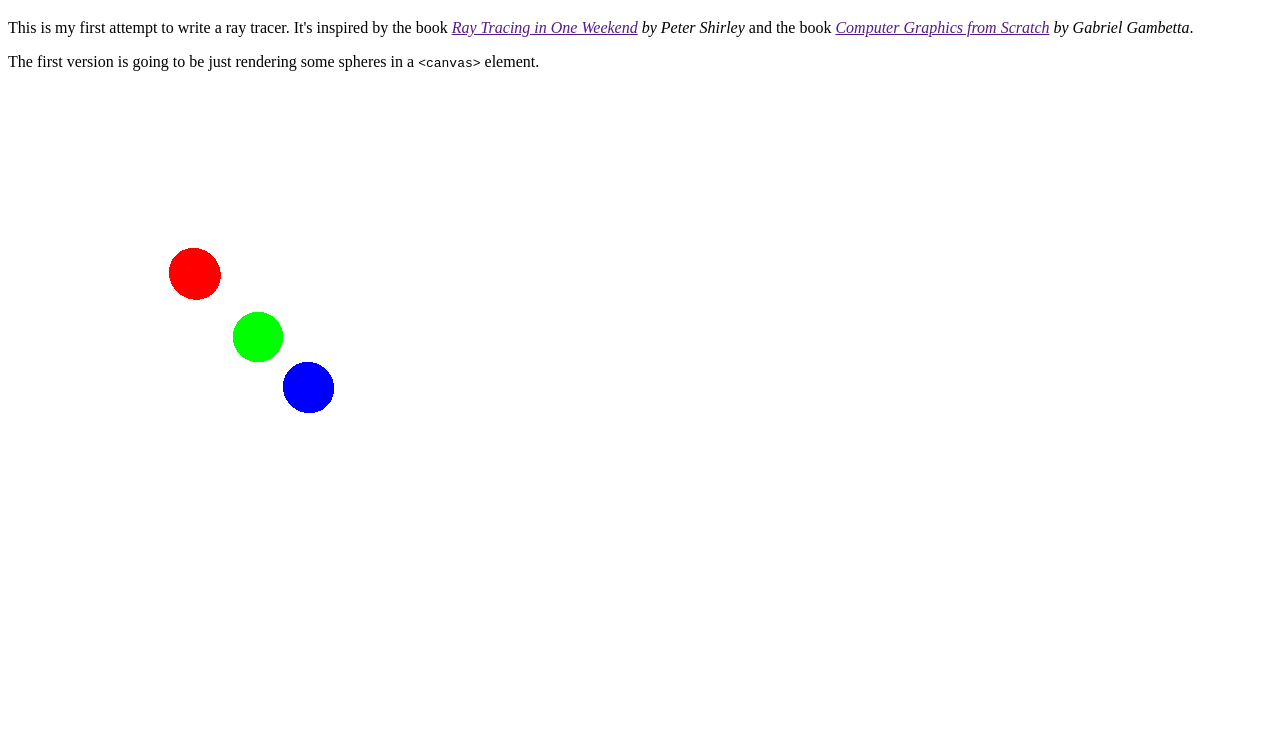
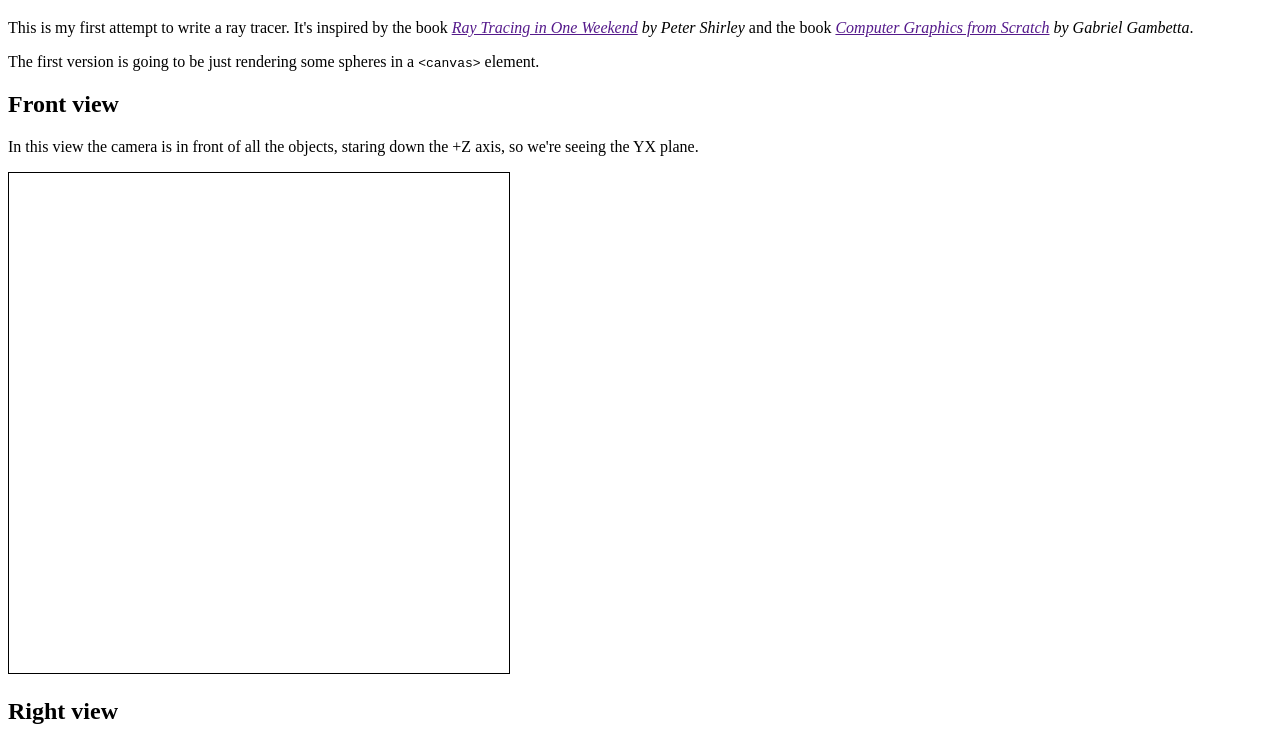
Before and after one commit to bstone100/js-ray-tracer, a website: page index.html in a window 1280 px wide. Shown: the part 61-800 px from the top of the page. Drawn offline with Linux system fonts and the light colour scheme.

Commit message:
save work

```diff
--- a/index.html
+++ b/index.html
@@ -4,70 +4,102 @@
     <title>Ray Tracer</title>
     <meta charset="utf-8">
     <meta name="viewport" content="width=device-width, initial-scale=1.0">
+    <style>
+        canvas {
+            border: 1px solid black;
+        }
+    </style>
 </head>
 <body>
     <h1>My first ray tracer</h1>
     <p>This is my first attempt to write a ray tracer. It's inspired by the book <cite><a href="" target="_blank">Ray Tracing in One Weekend</a> by Peter Shirley</cite> and the book <cite><a href="" target="_blank">Computer Graphics from Scratch</a> by Gabriel Gambetta</cite>.
     <p>The first version is going to be just rendering some spheres in a <code>&lt;canvas&gt;</code> element.</p>
 
-    <canvas width="500" height="500"></canvas>
+    <!-- three canvases, each a different view into the same scene -->
+
+    <h2>Front view</h2>
+    <p>In this view the camera is in front of all the objects, staring down the +Z axis, so we're seeing the YX plane.</p>
+    <canvas id="front-view" width="500" height="500"></canvas>
+
+    <h2>Right view</h2>
+    <p>In this view the camera is to the right of all the objects, staring down the -X axis, so we're seeing the YZ plane.</p>
+    <canvas id="right-view" width="500" height="500"></canvas>
+
+    <h2>Top-down view</h2>
+    <p>In this view the camera is above all the objects, looking down upon them, staring down the -Y axis, so we're seeing the ZX plane.</p>
+    <canvas id="top-view" width="500" height="500"></canvas>
 
     <script>
         // let's implement the ray tracer here
 
-        const size = 500;
-        const canvasWidth = size;
-        const canvasHeight = size;
 
-        const canvas = document.querySelector("canvas");
-        const canvas_context = canvas.getContext("2d");
-        const canvas_buffer = canvas_context.getImageData(0, 0, canvasWidth, canvasHeight);
+        // let's now refactor this code to support there being multiple views into the scene
+        // we will calculate the viewport dimensions and coordinates from the camera properties
 
-        // let's start by painting the canvas red, pixel by pixel
-        // the buffer gets filled with [px 00 r, px 00 g, px 00 b, px 00 a, px 01 r, px 01 g, px 01 b, px 01 a, ...]
-
-        function writeCanvasPixel(x, y, color) {
-            const offset = 4 * (canvasWidth * y + x);
-            canvas_buffer.data[offset] = color.r;
-            canvas_buffer.data[offset + 1] = color.g;
-            canvas_buffer.data[offset + 2] = color.b;
-            canvas_buffer.data[offset + 3] = color.a;
+        const views = [
+            {
+                name: "front",
+                canvas: document.querySelector("#front-view"),
+                camera: {
+                    center: {
+                        x: 0,
+                        y: 0,
+                        z: -1
+                    },
+                    direction: {
+                        x: 0,
+                        y: 0,
+                        z: 1
+                    },
+                    focalLength: 2.0,
+                    fieldOfView: 60.0 // degrees
                 }
-
-        function updateCanvas() {
-            canvas_context.putImageData(canvas_buffer, 0, 0);
+            },
+            {
+                name: "right",
+                canvas: document.querySelector("#right-view"),
+                camera: {
+                    center: {
+                        x: 1,
+                        y: 0,
+                        z: 0
+                    },
+                    direction: {
+                        x: -1,
+                        y: 0,
+                        z: 0
+                    },
+                    focalLength: 2.0,
+                    fieldOfView: 60.0
                 }
-
-        for (let row = 0; row < canvasHeight; row++) {
-            for (let col = 0; col < canvasWidth; col++) {
-                const redIndex = 4 * (canvasWidth * row + col);
-                canvas_buffer.data[redIndex] = 255; // r
-                canvas_buffer.data[redIndex + 1] = 0; // g
-                canvas_buffer.data[redIndex + 2] = 0; // b
-                canvas_buffer.data[redIndex + 3] = 255 // a
+            },
+            {
+                name: "top",
+                canvas: document.querySelector("#top-view"),
+                camera: {
+                    center: {
+                        x: 0,
+                        y: 1,
+                        z: 0
+                    },
+                    direction: {
+                        x: 0,
+                        y: -1,
+                        z: 0
+                    },
+                    focalLength: 2.0,
+                    fieldOfView: 60.0
                 }
             }
-
-        canvas_context.putImageData(canvas_buffer, 0, 0);
-
+        ];
 
         // we're going to use a left-handed coordinate system, where the camera points toward the +Z axis
 
 
         // let's now start describing our scene
 
-        const camera = {
-            center: {
-                x: 0,
-                y: 0,
-                z: 0
-            },
-            direction: {
-                x: 0,
-                y: 0,
-                z: 1
-            }
-        };
+
+        // let's move our spheres closer to the origin on the Z axis so that they will be visible in all three views
 
         const scene = [
             {
@@ -75,7 +107,7 @@
                 center: {
                     x: -0.5,
                     y: 0.5,
-                    z: 2.0
+                    z: 0.5
                 },
                 radius: 0.2,
                 color: {
@@ -91,7 +123,7 @@
                 center: {
                     x: 0,
                     y: 0,
-                    z: 1.5
+                    z: 0.25
                 },
                 radius: 0.15,
                 color: {
@@ -107,7 +139,7 @@
                 center: {
                     x: 0.5,
                     y: -0.5,
-                    z: 2.5
+                    z: 0.75
                 },
                 radius: 0.25,
                 color: {
@@ -121,36 +153,36 @@
         ];
 
         // let's define the viewport with two points so that its plane is implied
-        const viewport = {
-            topLeft: {
-                x: -1.0,
-                y: 1.0,
-                z: 1.0
-            },
-            bottomRight: {
-                x: 1.0,
-                y: -1.0,
-                z: 1.0
-            },
-            get top() {
-                return this.topLeft.y;
-            },
-            get bottom() {
-                return this.bottomRight.y;
-            },
-            get left() {
-                return this.topLeft.x;
-            },
-            get right() {
-                return this.bottomRight.x;
-            },
-            get height() {
-                return this.top - this.bottom;
-            },
-            get width() {
-                return this.right - this.left;
-            }
-        };
+        // const viewport = {
+        //     topLeft: {
+        //         x: -1.0,
+        //         y: 1.0,
+        //         z: 1.0
+        //     },
+        //     bottomRight: {
+        //         x: 1.0,
+        //         y: -1.0,
+        //         z: 1.0
+        //     },
+        //     get top() {
+        //         return this.topLeft.y;
+        //     },
+        //     get bottom() {
+        //         return this.bottomRight.y;
+        //     },
+        //     get left() {
+        //         return this.topLeft.x;
+        //     },
+        //     get right() {
+        //         return this.bottomRight.x;
+        //     },
+        //     get height() {
+        //         return this.top - this.bottom;
+        //     },
+        //     get width() {
+        //         return this.right - this.left;
+        //     }
+        // };
 
         function dot(vec1, vec2) {
             return (vec1.x * vec2.x) + (vec1.y * vec2.y) + (vec1.z * vec2.z);
@@ -172,7 +204,34 @@
         };
 
 
-        // now that the scene is set up, we can actually render it to the canvas
+        function writeCanvasPixel(x, y, color, canvasBuffer, canvasWidth) {
+            const offset = 4 * (canvasWidth * y + x);
+            canvasBuffer.data[offset] = color.r;
+            canvasBuffer.data[offset + 1] = color.g;
+            canvasBuffer.data[offset + 2] = color.b;
+            canvasBuffer.data[offset + 3] = color.a;
+        }
+
+        function updateCanvas(canvasContext, canvasBuffer) {
+            canvasContext.putImageData(canvasBuffer, 0, 0);
+        }
+
+
+        // let's now loop through each view and render them separately
+
+        for (const view of views) {
+            // get the canvas info
+
+            const canvasWidth = view.canvas.width;
+            const canvasHeight = view.canvas.height;
+            const context = view.canvas.getContext("2d");
+            const buffer = context.getImageData(0, 0, canvasWidth, canvasHeight);
+
+            // we need to calculate some information about the viewport before we can ray trace
+            // we need its width, height, top, left
+            // these can all be calculated from the camera properties
+
+
 
             // let's begin setting up the ray tracer
             // we will be casting one ray per pixel, from the camera center to the pixel center
@@ -253,9 +312,22 @@
 
             // now that the canvas buffer has been updated, let's make the screen update
             updateCanvas();
+        }
+
+
+
+
 
         // now... everything should work...
         // hooray! it works!
+
+        // I want to now show the same scene from three different views
+        // the first view is the current view, where you are looking at the YX plane, this is the default camera view, we can say that in this view you are looking directly at the objects, you are looking straight down the Z axis, you cannot perceive any depth in the Z axis, yet
+
+        // the second view is you looking at the YZ plane, which we can say is a POV from the right of the objects, so you are looking straight down the X axis, you cannot perceive any depth in the X axis, yet
+
+        // the third view is you looking at the ZX plane, which we can is a top-down view, you're looking down at the objects from the ceiling, you're looking straight down the Y axis, you cannot perceive any depth in the Y axis, yet
+
 
 
     </script>
```
Lines whose indentation alone changed are shown as unchanged.
